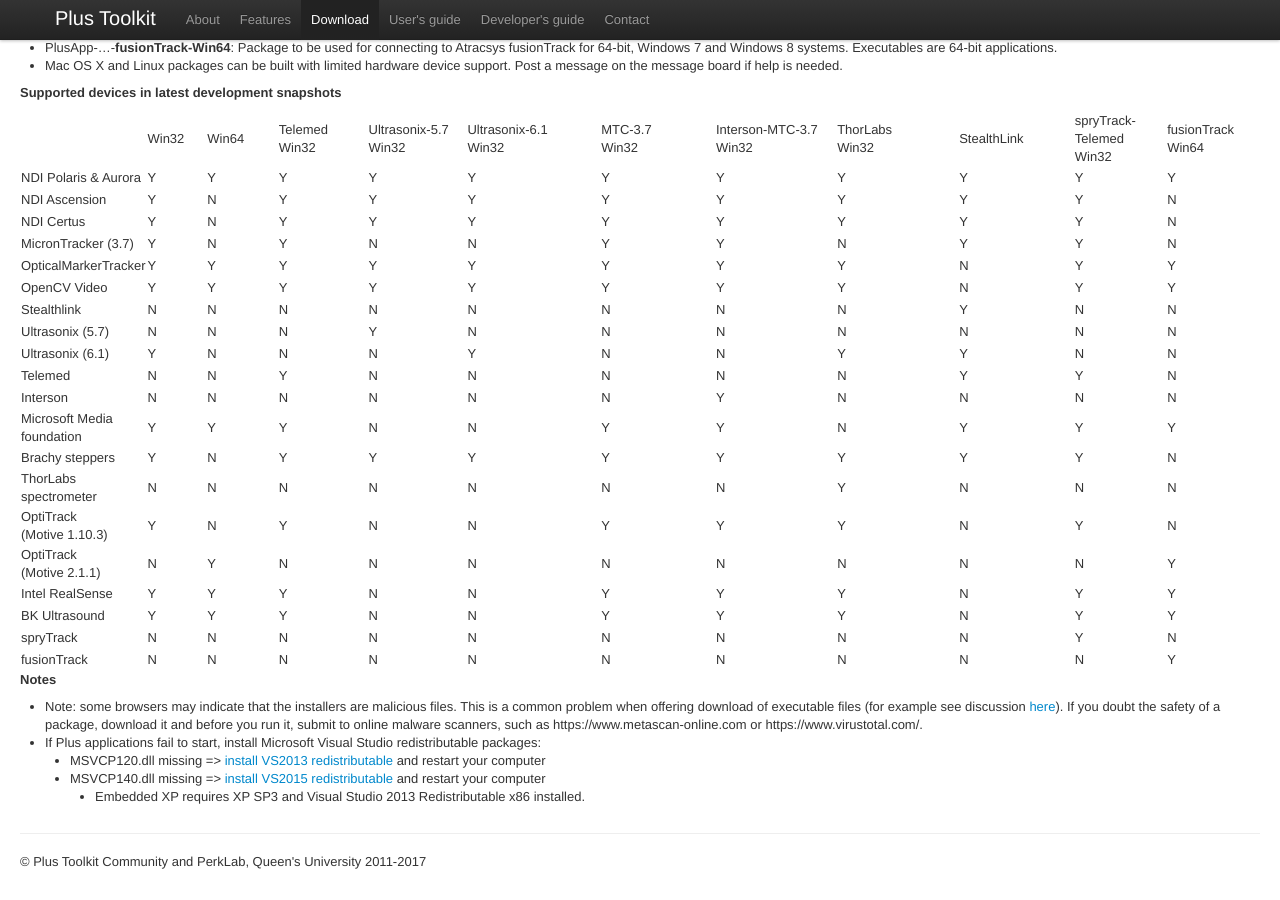
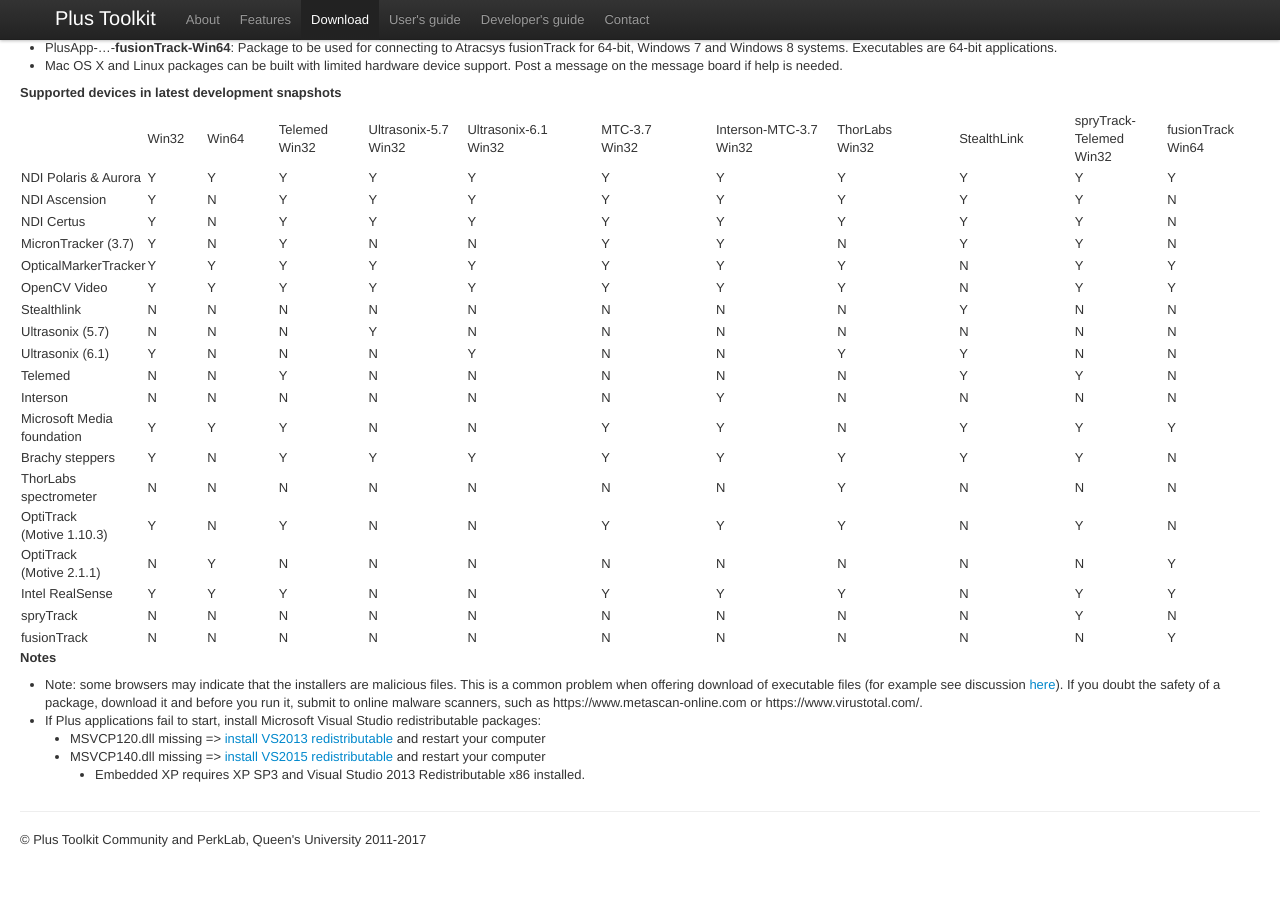
Before and after one commit to PlusToolkit/plustoolkit.github.io, a Jekyll site: the page built from download.md, in a window 1280 px wide and 900 px high, scrolled down 576 px. Built offline with Jekyll 4.4.1, drawn with Linux system fonts in a browser that asks for light colours; after the commit the page ends 1454 px from its top, so only the background shows below that.

Commit message:
Update download.md
BK ultrasound is not currently availiable. Updating downloads page to reflect this.

```diff
--- a/download.md
+++ b/download.md
@@ -307,20 +307,6 @@
 			<td>Y</td>
 		</tr>
 		<tr height="20">
-			<td height="20" style="height: 20px;">BK Ultrasound</td>
-			<td>Y</td>
-			<td>Y</td>
-			<td>Y</td>
-			<td>N</td>
-			<td>N</td>
-			<td>Y</td>
-			<td>Y</td>
-			<td>Y</td>
-			<td>N</td>
-			<td>Y</td>
-			<td>Y</td>
-		</tr>
-		<tr height="20">
 			<td height="20" style="height: 20px;">spryTrack</td>
 			<td>N</td>
 			<td>N</td>
```
